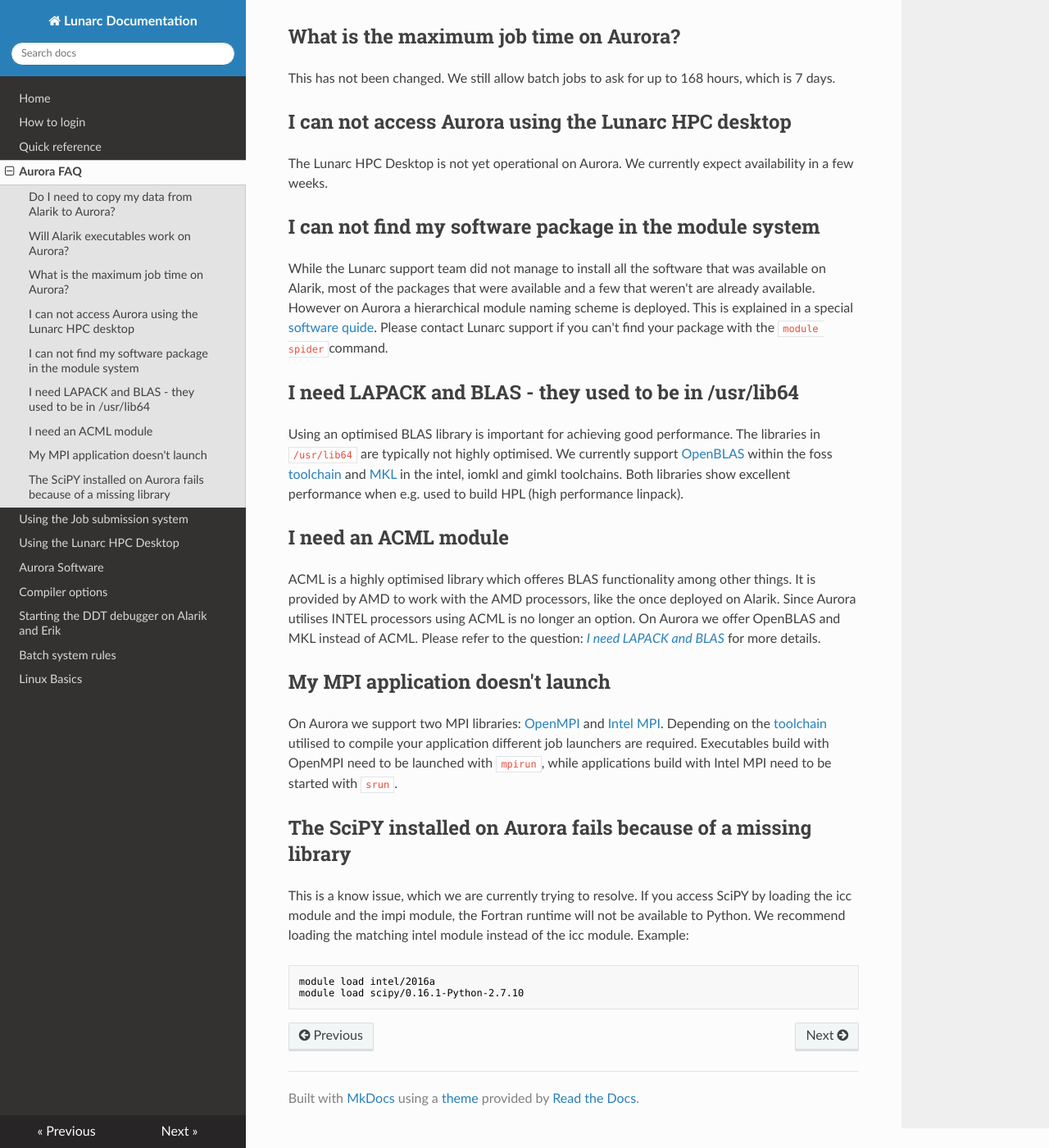
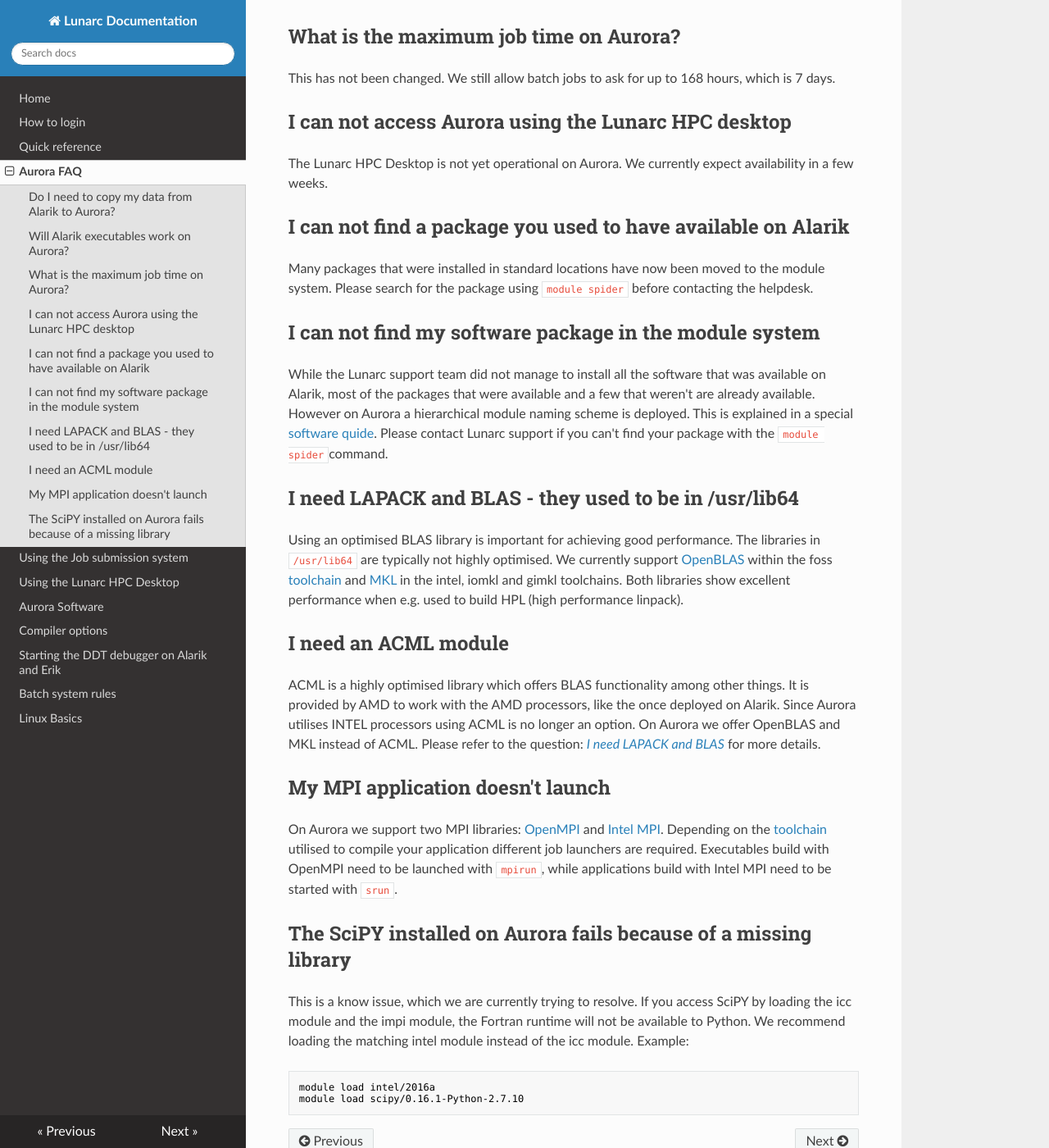
Before and after one commit to lunarc/lunarc_docs, an MkDocs documentation site: the page built from docs/aurora_faq.md, in a window 1280 px wide and 1400 px high, scrolled down 749 px. Shown: the whole window at 82% size. Built offline with MkDocs 1.6.1, drawn with Linux system fonts in a browser that asks for light colours; nearby versions of some CDN libraries; old or Windows-style settings are respelled for this version of MkDocs.

Commit message:
New question on not being able to find a package.

```diff
--- a/docs/aurora_faq.md
+++ b/docs/aurora_faq.md
@@ -18,6 +18,9 @@ This has not been changed.  We still allow batch jobs to ask for up to 168 hours
 ## I can not access Aurora using the Lunarc HPC desktop
 The Lunarc HPC Desktop is not yet operational on Aurora. We currently expect availability in a few weeks.
 
+## I can not find a package you used to have available on Alarik
+Many packages that were installed in standard locations have now been moved to the module system.  Please search for the package using `module spider` before contacting the helpdesk.
+
 ## I can not find my software package in the module system
 While the Lunarc support team did not manage to install all the software that was available on Alarik, most of the packages that were available and a few that weren't are already available.  However on Aurora a hierarchical module naming scheme is deployed.  This is explained in a special [software quide](http://lunarc-documentation.readthedocs.org/en/latest/aurora_modules/).  Please contact Lunarc support if you can't find your package with the `module spider`command.
 
@@ -25,7 +28,7 @@ While the Lunarc support team did not manage to install all the software that wa
 Using an optimised BLAS library is important for achieving good performance.  The libraries in `/usr/lib64` are typically not highly optimised.  We currently support [OpenBLAS](http://www.openblas.net/) within the foss [toolchain](http://lunarc-documentation.readthedocs.org/en/latest/aurora_modules/#compiling-code-and-using-toolchains) and [MKL](https://software.intel.com/en-us/intel-mkl) in the intel, iomkl and gimkl toolchains.  Both libraries show excellent performance when e.g. used to build HPL (high performance linpack).
 
 ## I need an ACML module
-ACML is a highly optimised library which offeres BLAS functionality among other things.  It is provided by AMD to work with the AMD processors, like the once deployed on Alarik.  Since Aurora utilises INTEL processors using ACML is no longer an option.  On Aurora we offer OpenBLAS and MKL instead of ACML.  Please refer to the question: [*I need LAPACK and BLAS*](#i-need-lapack-and-blas) for more details.
+ACML is a highly optimised library which offers BLAS functionality among other things.  It is provided by AMD to work with the AMD processors, like the once deployed on Alarik.  Since Aurora utilises INTEL processors using ACML is no longer an option.  On Aurora we offer OpenBLAS and MKL instead of ACML.  Please refer to the question: [*I need LAPACK and BLAS*](#i-need-lapack-and-blas) for more details.
 
 ## My MPI application doesn't launch
 On Aurora we support two MPI libraries: [OpenMPI](https://www.open-mpi.org/) and [Intel MPI](https://software.intel.com/en-us/intel-mpi-library).  Depending on the [toolchain](http://lunarc-documentation.readthedocs.org/en/latest/aurora_modules/#compiling-code-and-using-toolchains) utilised to compile your application different job launchers are required.  Executables build with OpenMPI need to be launched with `mpirun`, while applications build with Intel MPI need to be started with `srun`.
```
